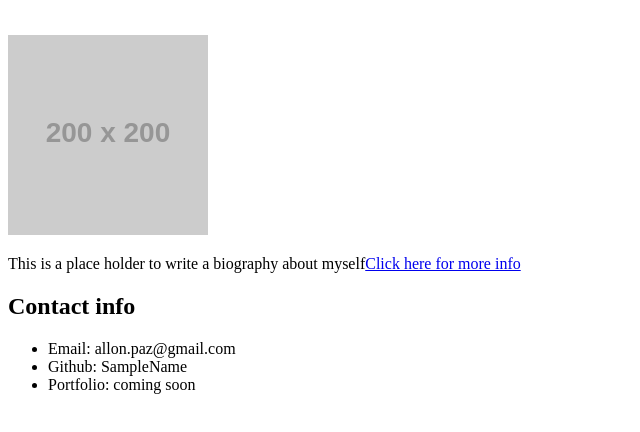
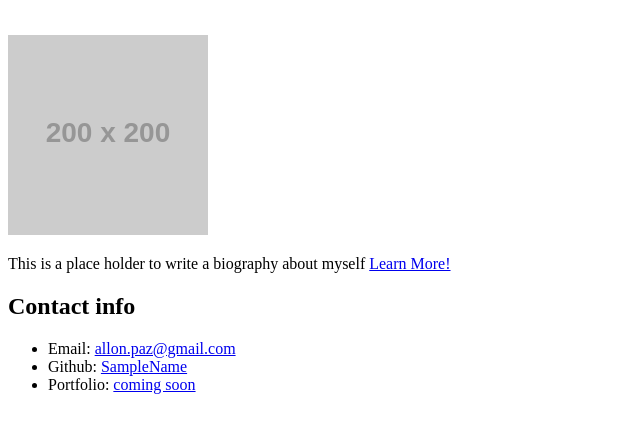
Before and after one commit to Mognoid3r/HTML-git, a plain HTML site: page index.html in a window 1280 px wide. Shown: the part 110-542 px from the top of the page, without its empty margins (0-640 px from the left). Drawn offline with Linux system fonts and the light colour scheme; placeholder pictures from the web are drawn by us.

Commit message:
html updates

```diff
--- a/index.html
+++ b/index.html
@@ -12,13 +12,13 @@
     <br>
         <a href="https://placeholder.com"><img src="https://via.placeholder.com/200"></a>
     <br>
-    <p>This is a place holder to write a biography about myself<a href="#">Click here for more info</a></p>
+    <p>This is a place holder to write a biography about myself <a href="#"> Learn More!</a></p>
     <div>
         <h2>Contact info</h2>
         <ul>
-            <li>Email: <a>allon.paz@gmail.com</a></li>
-            <li>Github: <a>SampleName</a></li>
-            <li>Portfolio: <a>coming soon</a></li>
+            <li>Email: <a href="#">allon.paz@gmail.com</a></li>
+            <li>Github: <a href="#">SampleName</a></li>
+            <li>Portfolio: <a href="#">coming soon</a></li>
         </ul>
     </div>
 </body>
```
